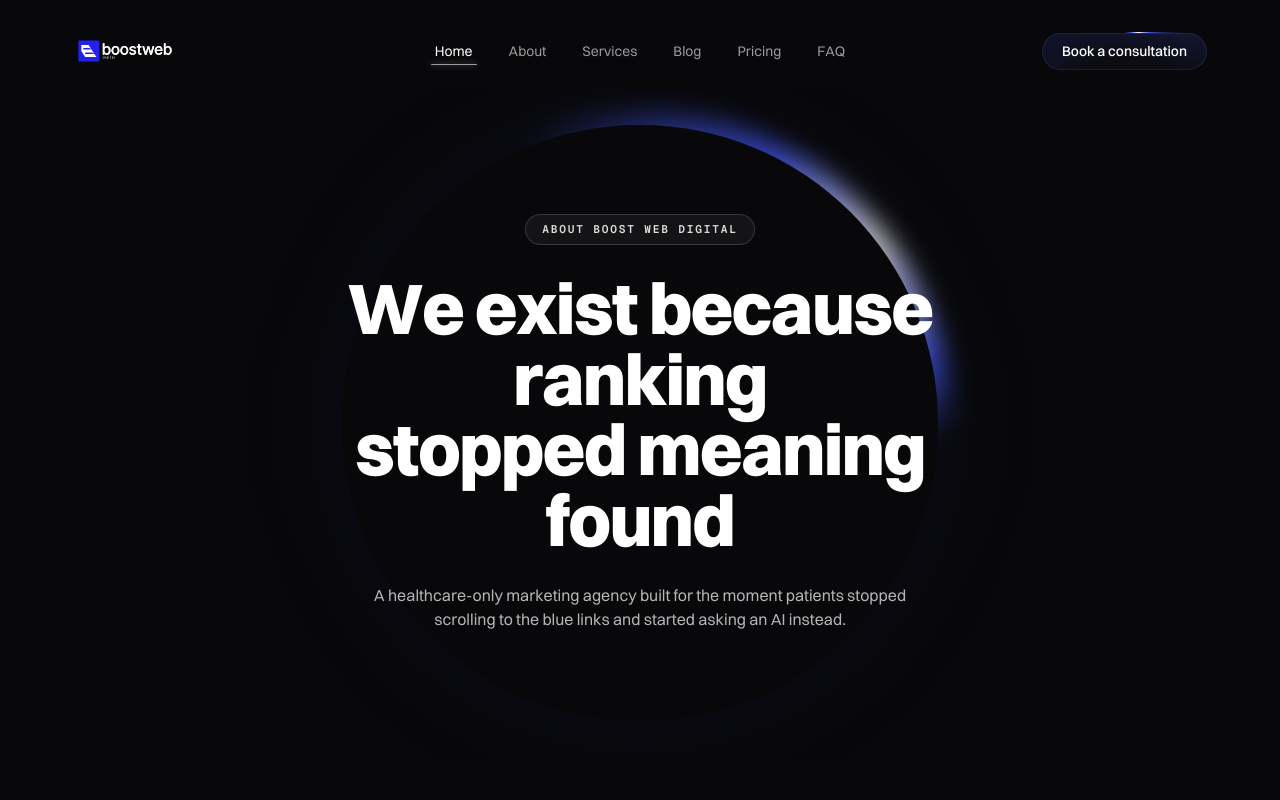
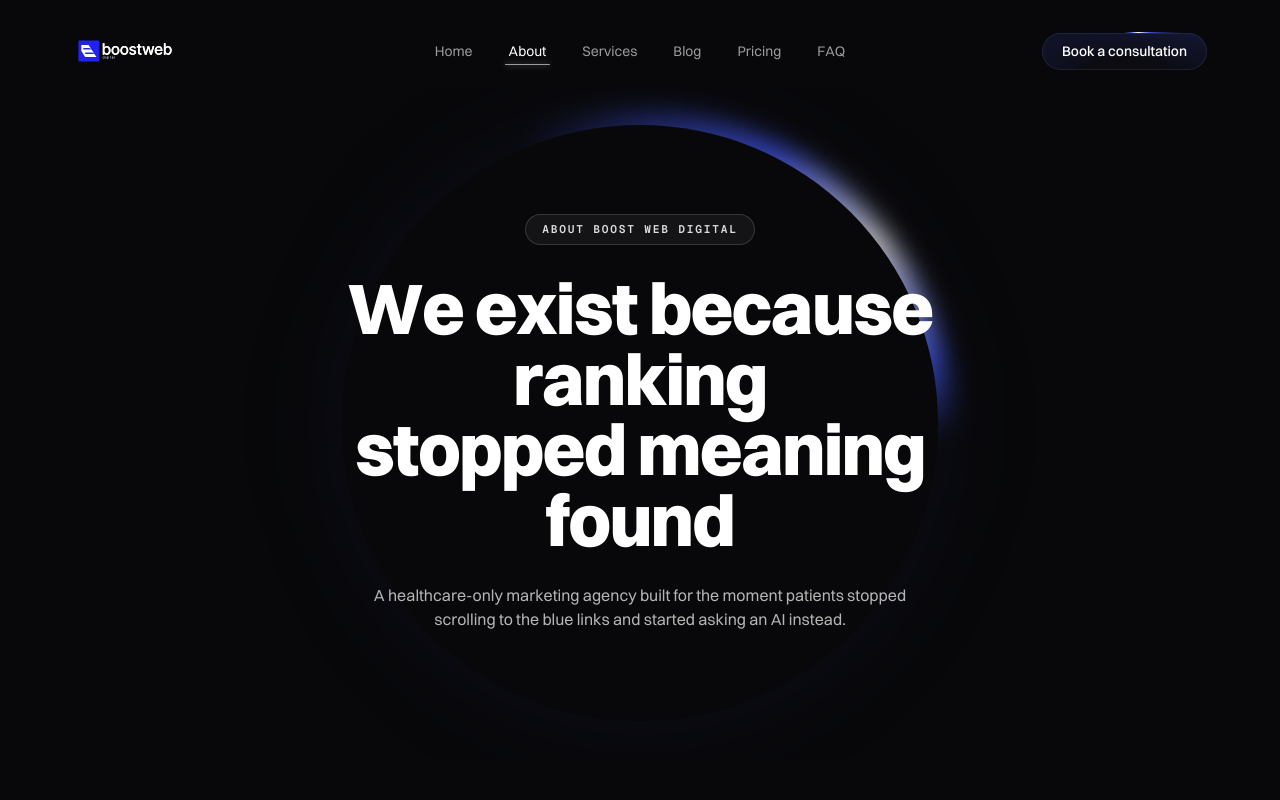
Before and after one commit to ritik2926/boostwebdigital, a Next.js app: page /about in a window 1280 px wide. Shown: the top 800 px of the page. Built offline with nearby package versions, Linux system fonts and the light colour scheme.

Commit message:
Update Navbar

```diff
--- a/src/components/Navbar.tsx
+++ b/src/components/Navbar.tsx
@@ -4,6 +4,7 @@ import { useEffect, useState } from "react";
 import { AnimatePresence, motion, useScroll, useTransform } from "framer-motion";
 import Image from "next/image";
 import Link from "next/link";
+import { usePathname } from "next/navigation";
 import { Container } from "@/components/Container";
 import { MagneticButton } from "@/components/Buttons";
 import { cn } from "@/lib/utils";
@@ -29,13 +30,32 @@ const NAV_LINKS = [
 
 const MotionLink = motion.create(Link);
 
+// Real routes (no "#") are matched against the current pathname so the
+// underline follows the page you're actually on; homepage anchor links
+// (Services/Pricing/FAQ) only ever activate on hover since there's no
+// scroll-spy tracking which section is in view.
+function getActiveLabel(pathname: string) {
+  if (pathname === "/") return "Home";
+  for (const item of NAV_LINKS) {
+    if (item.href === "/" || item.href.includes("#")) continue;
+    const hrefPath = item.href.replace(/\/$/, "");
+    if (pathname === hrefPath || pathname.startsWith(`${hrefPath}/`)) {
+      return item.label;
+    }
+  }
+  return "";
+}
+
 function DesktopNavLinks({ className }: { className?: string }) {
-  const [active, setActive] = useState<string>(NAV_LINKS[0].label);
+  const pathname = usePathname();
+  const currentLabel = getActiveLabel(pathname);
+  const [hovered, setHovered] = useState<string | null>(null);
+  const active = hovered ?? currentLabel;
 
   return (
     <div
       className={cn("relative hidden items-center gap-1 lg:flex", className)}
-      onMouseLeave={() => setActive(NAV_LINKS[0].label)}
+      onMouseLeave={() => setHovered(null)}
     >
       {NAV_LINKS.map((item) => {
         const isActive = active === item.label;
@@ -43,7 +63,7 @@ function DesktopNavLinks({ className }: { className?: string }) {
           <Link
             key={item.label}
             href={item.href}
-            onMouseEnter={() => setActive(item.label)}
+            onMouseEnter={() => setHovered(item.label)}
             className="relative px-4 py-2 text-sm"
           >
             {isActive && (
```
